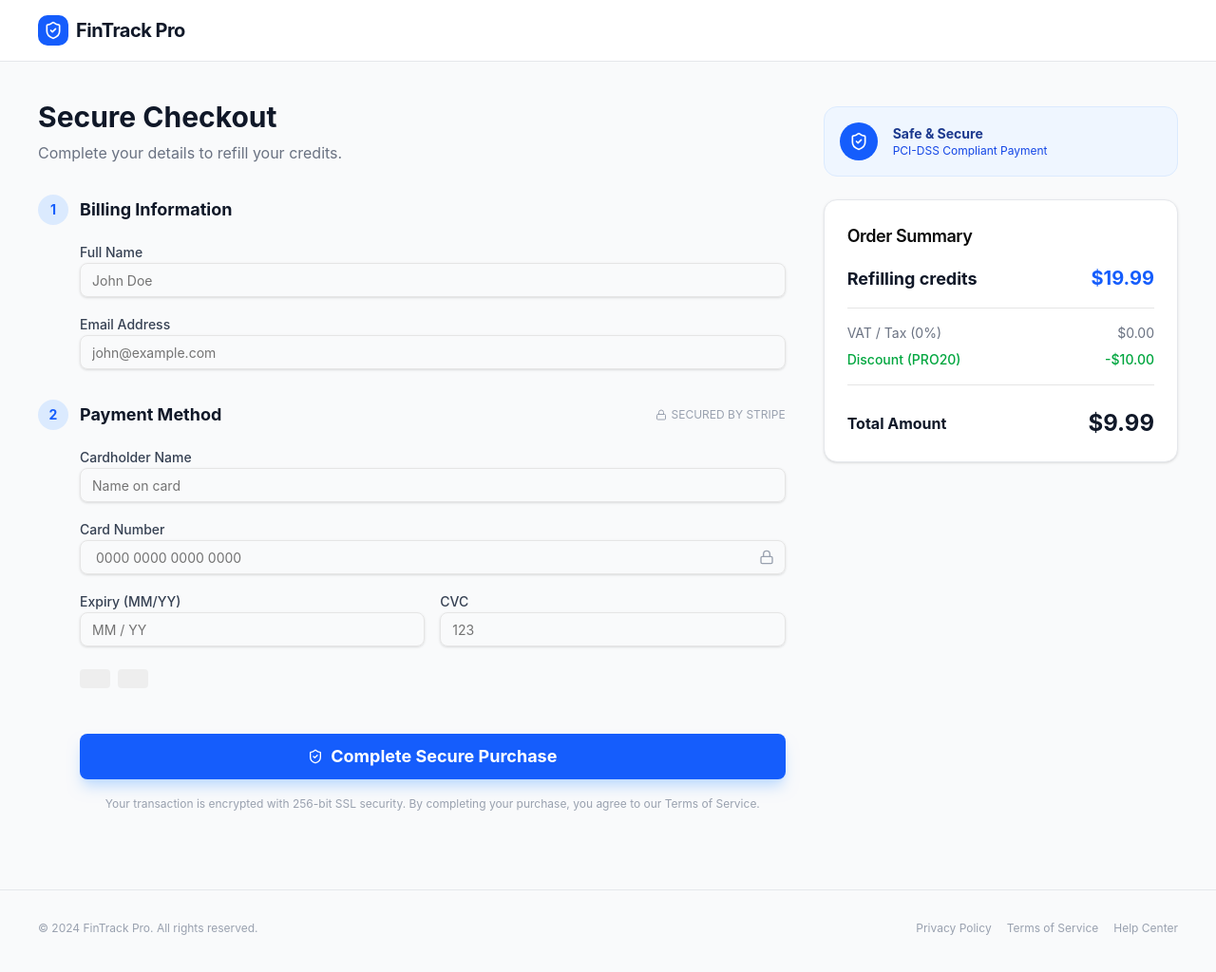
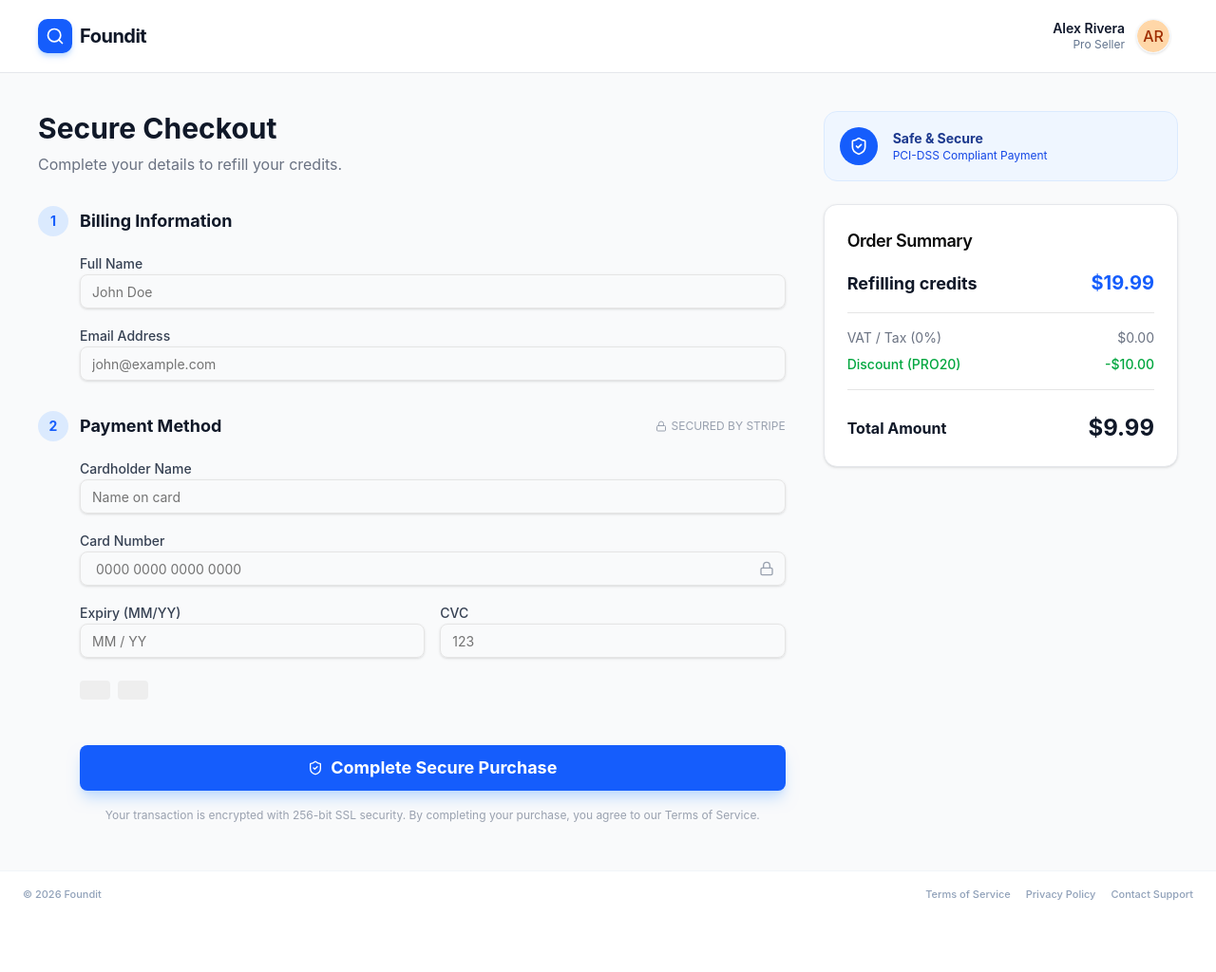
Before and after one commit to Foundit-Graduation-Project/Foundit_React_App, a React (Vite) app: page /payment/checkout in a window 1280 px wide. Shown: the top 1024 px of the page at 95% size. After the commit the page ends 966 px from the top, so only its background shows below. Built offline with nearby package versions, Linux system fonts and the light colour scheme.

Commit message:
Update: Payment pages

```diff
--- a/src/components/layout/customNavbars/paymentNav.jsx
+++ b/src/components/layout/customNavbars/paymentNav.jsx
@@ -1,5 +1,5 @@
 import { Link } from "react-router-dom";
-import { Wallet } from "lucide-react";
+import { Search, Wallet } from "lucide-react";
 import { Avatar, AvatarFallback, AvatarImage } from "../../../components/ui/avatar";
 
 const PaymentNav = () => {
@@ -7,11 +7,11 @@ const PaymentNav = () => {
         <nav className="w-full h-16 bg-white border-b border-gray-100 px-4 md:px-10 flex items-center justify-between sticky top-0 z-50">
 
             <div className="flex items-center gap-2">
-                <div className="bg-blue-600 p-1.5 rounded-lg flex items-center justify-center">
-                    <Wallet className="h-5 w-5 text-white" />
+                <div className="bg-blue-600 w-9 h-9 rounded-lg flex items-center justify-center text-white shadow-blue-200 shadow-md">
+                    <Search className="w-5 h-5" />
                 </div>
                 <span className="text-xl font-bold text-gray-900 tracking-tight">
-                    FinTrack
+                    Foundit
                 </span>
             </div>
 
--- a/src/pages/Payment/PaymentCheckout.jsx
+++ b/src/pages/Payment/PaymentCheckout.jsx
@@ -1,15 +1,32 @@
-import { useNavigate } from "react-router-dom";
+import { Link, useNavigate } from "react-router-dom";
 import { useForm } from "react-hook-form";
 import { zodResolver } from "@hookform/resolvers/zod";
 import { z } from "zod";
 import {
-  ShieldCheck, Lock
+  ShieldCheck, Lock,
+  Search,
+  User,
+  Settings as SettingsIcon, Bell, LogOut
 } from "lucide-react";
-
+import { currentUser } from "../../components/chat/mockData";
 import { Input } from "../../components/ui/input";
 import { Button } from "../../components/ui/button";
 import { Card, CardContent, CardHeader, CardTitle } from "../../components/ui/card";
 import { Separator } from "../../components/ui/separator";
+import SupportModel from "../Auth/SupportModel";
+import TermsOfServicePopup from "../../components/popups/TermsOfServicePopup";
+import PrivacyPolicyPopup from "../../components/popups/PrivacyPolicyPopup";
+import { useState } from "react";
+import {
+  DropdownMenu,
+  DropdownMenuContent,
+  DropdownMenuGroup,
+  DropdownMenuItem,
+  DropdownMenuLabel,
+  DropdownMenuSeparator,
+  DropdownMenuTrigger,
+} from "@/components/ui/dropdown-menu";
+import { Avatar, AvatarImage, AvatarFallback } from "../../components/ui/avatar";
 
 // --- Validation Schema ---
 const checkoutSchema = z.object({
@@ -22,6 +39,9 @@ const checkoutSchema = z.object({
 });
 
 const PaymentCheckout = () => {
+  const [isModalOpen, setIsModalOpen] = useState(false);
+  const [termsOpen, setTermsOpen] = useState(false);
+  const [privacyOpen, setPrivacyOpen] = useState(false);
   const navigate = useNavigate();
 
   const {
@@ -38,17 +58,69 @@ const PaymentCheckout = () => {
   };
 
   return (
+    <>
       <div className="min-h-screen bg-gray-50 pb-12">
 
         {/* --- Header: Full Width --- */}
         <header className="bg-white border-b border-gray-200 py-4 px-6 md:px-10 sticky top-0 z-50">
           <div className="w-full flex items-center justify-between">
             <div className="flex items-center gap-2">
-            <div className="bg-blue-600 p-1.5 rounded-lg">
-              <ShieldCheck className="h-5 w-5 text-white" />
+              <div className="bg-blue-600 w-9 h-9 rounded-lg flex items-center justify-center text-white shadow-blue-200 shadow-md">
+                <Search className="w-5 h-5" />
               </div>
-            <span className="text-xl font-bold text-gray-900 tracking-tight">FinTrack Pro</span>
+              <span className="text-xl font-bold text-gray-900 tracking-tight">Foundit</span>
             </div>
+            {/* User Avatar */}
+            <DropdownMenu>
+              <DropdownMenuTrigger asChild>
+                <button className="flex items-center gap-3 hover:bg-slate-50 p-1 sm:pr-2 rounded-full transition-colors outline-none focus-visible:ring-2 focus-visible:ring-blue-500">
+                  <div className="hidden sm:flex flex-col items-end">
+                    <span className="text-sm font-semibold leading-tight text-slate-900">{currentUser.name}</span>
+                    <span className="text-xs text-slate-500">{currentUser.role}</span>
+                  </div>
+                  <Avatar className="w-9 h-9 border border-slate-100 shadow-sm">
+                    <AvatarImage src={currentUser?.avatarUrl} alt={currentUser.name} />
+                    <AvatarFallback className={`font-medium ${currentUser.color}`}>
+                      {currentUser.initials}
+                    </AvatarFallback>
+                  </Avatar>
+                </button>
+              </DropdownMenuTrigger>
+
+              <DropdownMenuContent className="w-56" align="end" forceMount>
+                <DropdownMenuLabel className="font-normal">
+                  <div className="flex flex-col space-y-1">
+                    <p className="text-sm font-medium leading-none text-slate-900">{currentUser.name}</p>
+                    <p className="text-xs leading-none text-slate-500">alex.rivera@example.com</p>
+                  </div>
+                </DropdownMenuLabel>
+                <DropdownMenuSeparator />
+                <DropdownMenuGroup>
+                  <DropdownMenuItem className="cursor-pointer">
+                    <Link to="/profile" className="flex items-center w-full">
+                      <User className="mr-2 h-4 w-4" />
+                      <span>Profile</span>
+                    </Link>
+                  </DropdownMenuItem>
+                  <DropdownMenuItem className="cursor-pointer">
+                    <Link to="/settings" className="flex items-center w-full">
+                      <SettingsIcon className="mr-2 h-4 w-4" />
+                      <span>Settings</span>
+                    </Link>
+                  </DropdownMenuItem>
+                  <DropdownMenuItem className="cursor-pointer">
+                    <Link to="/notifications" className="flex items-center w-full">
+                      <Bell className="mr-2 h-4 w-4" />
+                      <span>Notifications</span>
+                    </Link>
+                  </DropdownMenuItem>
+                </DropdownMenuGroup>
+                <DropdownMenuSeparator />
+                <DropdownMenuItem className="cursor-pointer text-red-600 focus:text-red-600 focus:bg-red-50">
+                  <LogOut className="mr-2 h-4 w-4" /><span>Log out</span>
+                </DropdownMenuItem>
+              </DropdownMenuContent>
+            </DropdownMenu>
           </div>
         </header>
 
@@ -239,16 +311,23 @@ const PaymentCheckout = () => {
           </div>
         </div>
 
-      <footer className="w-full px-6 md:px-10 mt-20 pt-8 border-t border-gray-200 flex flex-col md:flex-row justify-between items-center text-xs text-gray-400">
-        <p>© 2024 FinTrack Pro. All rights reserved.</p>
-        <div className="flex gap-4 mt-2 md:mt-0">
-          <a href="#" className="hover:text-gray-600">Privacy Policy</a>
-          <a href="#" className="hover:text-gray-600">Terms of Service</a>
-          <a href="#" className="hover:text-gray-600">Help Center</a>
+
+      </div>
+      <footer className="w-full py-4 border-t border-slate-100 bg-white/50">
+        <div className="max-w-7xl mx-auto px-6 flex justify-between items-center text-[11px] font-medium text-slate-400">
+          <p>© 2026 Foundit</p>
+
+          <div className="flex gap-4">
+            <button onClick={() => setTermsOpen(true)} className="hover:text-gray-900 transition-colors">Terms of Service</button>
+            <button onClick={() => setPrivacyOpen(true)} className="hover:text-gray-900 transition-colors">Privacy Policy</button>
+            <button onClick={() => setIsModalOpen(true)} className="hover:text-gray-900 transition-colors">Contact Support</button>
+          </div>
+          <SupportModel isOpen={isModalOpen} setIsOpen={setIsModalOpen} />
+          <TermsOfServicePopup open={termsOpen} setOpen={setTermsOpen} />
+          <PrivacyPolicyPopup open={privacyOpen} setOpen={setPrivacyOpen} />
         </div>
       </footer>
-
-    </div>
+    </>
   );
 };
 
--- a/src/pages/Payment/PaymentSuccess.jsx
+++ b/src/pages/Payment/PaymentSuccess.jsx
@@ -1,9 +1,30 @@
 import { Link } from "react-router-dom";
-import { CheckCircle2, Download, Plus, CreditCard } from "lucide-react";
+import {
+  CheckCircle2, Download, Plus, CreditCard, User,
+  Settings as SettingsIcon, Bell, LogOut,
+  Search
+} from "lucide-react";
 import { Button } from "../../components/ui/button";
-import PaymentNav from "../../components/layout/customNavbars/PaymentNav";
+import SupportModel from "../Auth/SupportModel";
+import TermsOfServicePopup from "../../components/popups/TermsOfServicePopup";
+import PrivacyPolicyPopup from "../../components/popups/PrivacyPolicyPopup";
+import { useState } from "react";
+import {
+  DropdownMenu,
+  DropdownMenuContent,
+  DropdownMenuGroup,
+  DropdownMenuItem,
+  DropdownMenuLabel,
+  DropdownMenuSeparator,
+  DropdownMenuTrigger,
+} from "@/components/ui/dropdown-menu";
+import { Avatar, AvatarImage, AvatarFallback } from "../../components/ui/avatar";
+import { currentUser } from "../../components/chat/mockData";
+const PaymentSuccess = () => {
 
-const PaymentSuccess = () => {
+  const [isModalOpen, setIsModalOpen] = useState(false);
+  const [termsOpen, setTermsOpen] = useState(false);
+  const [privacyOpen, setPrivacyOpen] = useState(false);
 
   // Mock data - In the future, this will come from Redux (paymentSlice) via useLocation or useSelector
   const transactionDetails = {
@@ -16,7 +37,67 @@ const PaymentSuccess = () => {
   return (
     <div className="min-h-screen bg-gray-50 flex flex-col">
 
-      <PaymentNav />
+      <header className="bg-white border-b border-gray-200 py-4 px-6 md:px-10 sticky top-0 z-50">
+        <div className="w-full flex items-center justify-between">
+          <div className="flex items-center gap-2">
+            <div className="bg-blue-600 w-9 h-9 rounded-lg flex items-center justify-center text-white shadow-blue-200 shadow-md">
+              <Search className="w-5 h-5" />
+            </div>
+            <span className="text-xl font-bold text-gray-900 tracking-tight">Foundit</span>
+          </div>
+          {/* User Avatar */}
+          <DropdownMenu>
+            <DropdownMenuTrigger asChild>
+              <button className="flex items-center gap-3 hover:bg-slate-50 p-1 sm:pr-2 rounded-full transition-colors outline-none focus-visible:ring-2 focus-visible:ring-blue-500">
+                <div className="hidden sm:flex flex-col items-end">
+                  <span className="text-sm font-semibold leading-tight text-slate-900">{currentUser.name}</span>
+                  <span className="text-xs text-slate-500">{currentUser.role}</span>
+                </div>
+                <Avatar className="w-9 h-9 border border-slate-100 shadow-sm">
+                  <AvatarImage src={currentUser?.avatarUrl} alt={currentUser.name} />
+                  <AvatarFallback className={`font-medium ${currentUser.color}`}>
+                    {currentUser.initials}
+                  </AvatarFallback>
+                </Avatar>
+              </button>
+            </DropdownMenuTrigger>
+
+            <DropdownMenuContent className="w-56" align="end" forceMount>
+              <DropdownMenuLabel className="font-normal">
+                <div className="flex flex-col space-y-1">
+                  <p className="text-sm font-medium leading-none text-slate-900">{currentUser.name}</p>
+                  <p className="text-xs leading-none text-slate-500">alex.rivera@example.com</p>
+                </div>
+              </DropdownMenuLabel>
+              <DropdownMenuSeparator />
+              <DropdownMenuGroup>
+                <DropdownMenuItem className="cursor-pointer">
+                  <Link to="/profile" className="flex items-center w-full">
+                    <User className="mr-2 h-4 w-4" />
+                    <span>Profile</span>
+                  </Link>
+                </DropdownMenuItem>
+                <DropdownMenuItem className="cursor-pointer">
+                  <Link to="/settings" className="flex items-center w-full">
+                    <SettingsIcon className="mr-2 h-4 w-4" />
+                    <span>Settings</span>
+                  </Link>
+                </DropdownMenuItem>
+                <DropdownMenuItem className="cursor-pointer">
+                  <Link to="/notifications" className="flex items-center w-full">
+                    <Bell className="mr-2 h-4 w-4" />
+                    <span>Notifications</span>
+                  </Link>
+                </DropdownMenuItem>
+              </DropdownMenuGroup>
+              <DropdownMenuSeparator />
+              <DropdownMenuItem className="cursor-pointer text-red-600 focus:text-red-600 focus:bg-red-50">
+                <LogOut className="mr-2 h-4 w-4" /><span>Log out</span>
+              </DropdownMenuItem>
+            </DropdownMenuContent>
+          </DropdownMenu>
+        </div>
+      </header>
       <div className="flex-1 flex flex-col items-center justify-center p-4">
         <div className="w-full max-w-md mb-6 text-sm text-gray-500">
           <span className="text-blue-600">Billing</span>
@@ -110,16 +191,19 @@ const PaymentSuccess = () => {
           </div>
           <div className="mt-8 text-xs text-gray-400 flex flex-col gap-2">
             <p>
-              Questions? <a href="#" className="text-blue-600 hover:underline">Contact Support</a> or visit our <a href="#" className="text-blue-600 hover:underline">Help Center</a>.
+              Questions? <button onClick={() => setIsModalOpen(true)} className="text-blue-600 hover:underline">Contact Support</button>.
             </p>
+            <SupportModel isOpen={isModalOpen} setIsOpen={setIsModalOpen} />
           </div>
 
         </div>
         {/* Footer Links */}
         <div className="mt-8 text-xs text-gray-400 flex flex-col gap-2">
           <div className="flex justify-center gap-4 mt-2">
-            <a href="#" className="hover:text-gray-600">Privacy Policy</a>
-            <a href="#" className="hover:text-gray-600">Terms of Service</a>
+            <button onClick={() => setPrivacyOpen(true)} className="hover:text-gray-600 transition-colors">Privacy Policy</button>
+            <PrivacyPolicyPopup open={privacyOpen} setOpen={setPrivacyOpen} />
+            <button onClick={() => setTermsOpen(true)} className="hover:text-gray-600 transition-colors">Terms of Service</button>
+            <TermsOfServicePopup open={termsOpen} setOpen={setTermsOpen} />
           </div>
         </div>
       </div>
```
Lines whose indentation alone changed are shown as unchanged.
